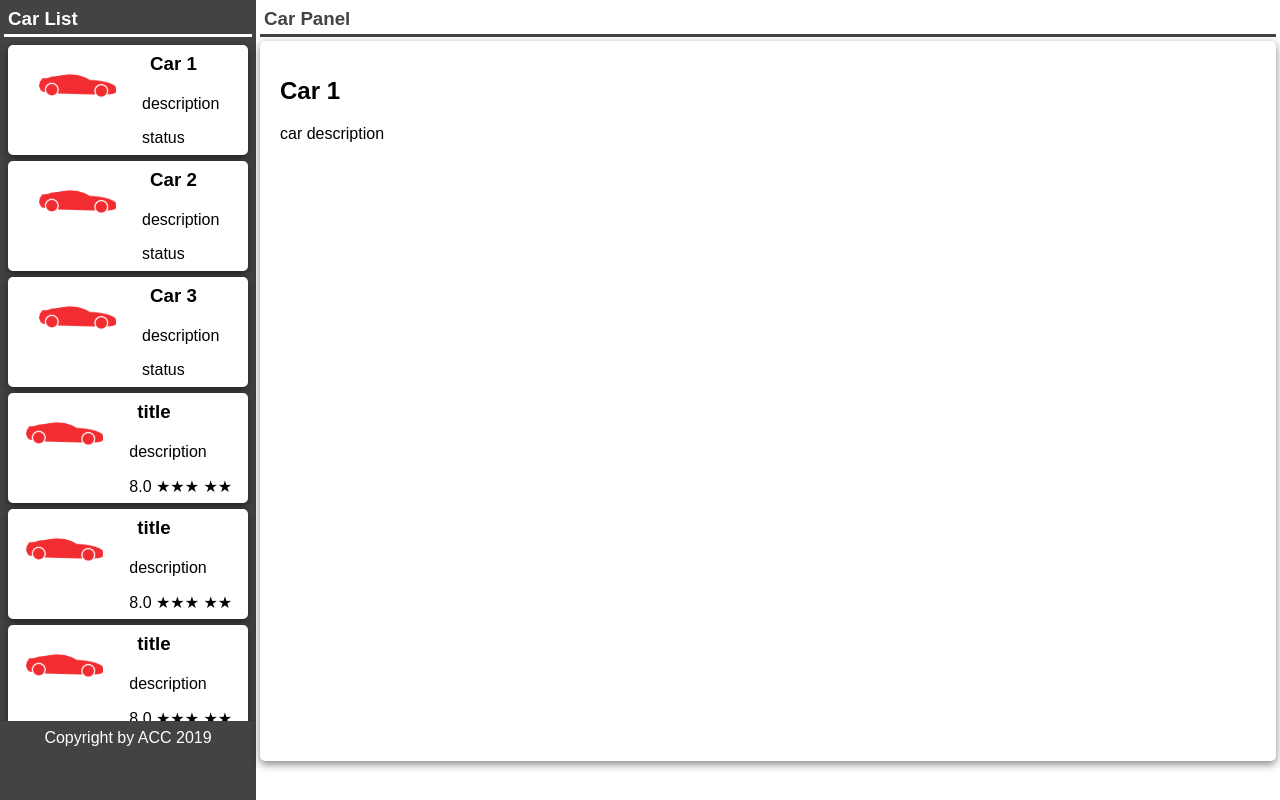
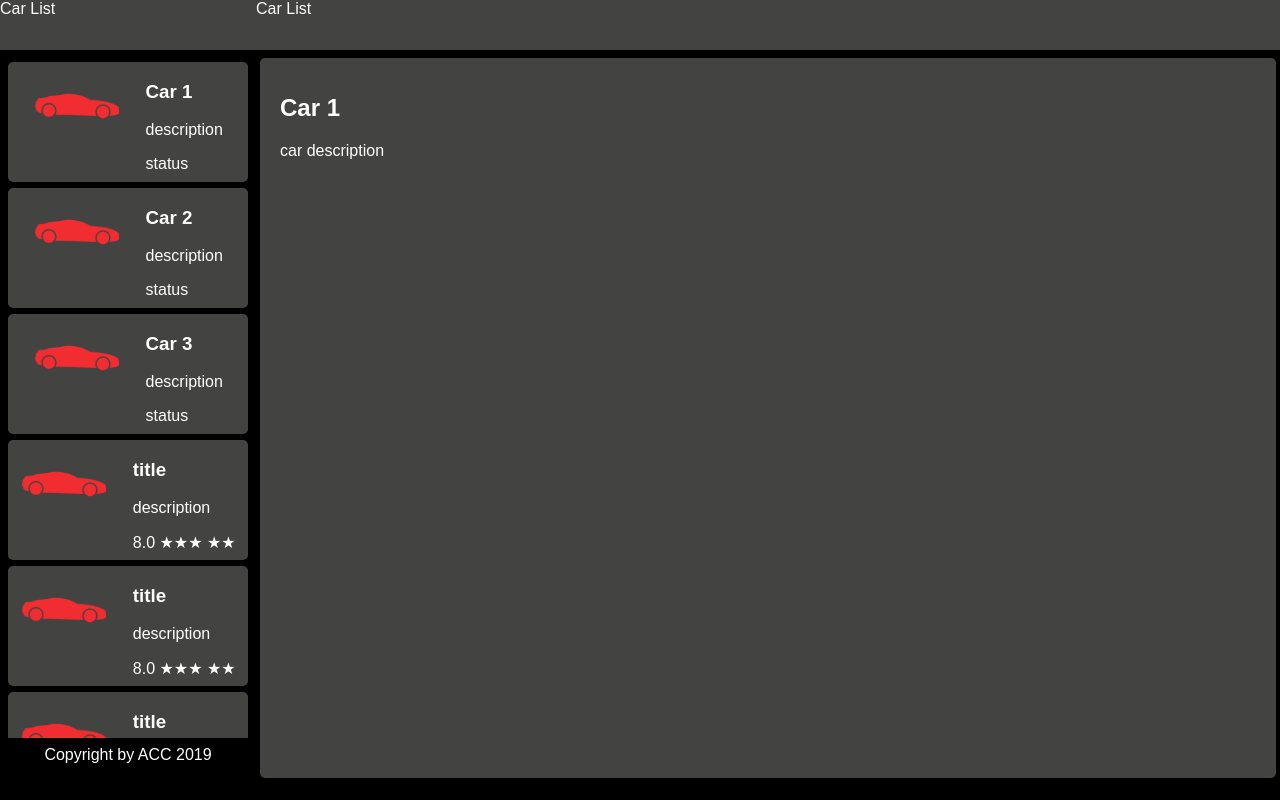
Before and after one commit to filesmuggler/acc-controlpanel, a plain HTML site: page index.html in a window 1280 px wide. Drawn offline with nearby package versions, Linux system fonts and the light colour scheme.

Commit message:
going for material design

```diff
--- a/index.html
+++ b/index.html
@@ -15,7 +15,12 @@
 
 <body>
     <div id="car-list-panel">
-        <h3 id="car-list-header">Car List</h3>
+        <div class="material-dark-header">
+            <div class="material-car-header">
+                Car List
+            </div>
+        </div>
+
         <div id="car-list" class="scroll">
             <div id="car-card" class="card">
                 <div class="flip-card">
@@ -169,7 +174,11 @@
         </div>
     </div>
     <div id="acc-presentation">
-        <h3 id="acc-presentation-header">Car Panel</h3>
+        <div class="material-dark-header">
+            <div class="material-car-header">
+                Car List
+            </div>
+        </div>
         <div class="car-details">
             <div id="car1" class="car-details-content">
                 <div>
@@ -198,11 +207,11 @@
             $("#acc-presentation > .car-details > div:gt(0)").hide();
             $(".flip-card-back a").on("click", function (e) {
                 var href = $(this).attr("href");
-                $("#acc-presentation > div > " + href).show();
-                $("#acc-presentation > div > :not(" + href + ")").hide();
+                $("#acc-presentation > .car-details > " + href).show();
+                $("#acc-presentation > .car-details > :not(" + href + ")").hide();
             });
         });
-        </script>
+    </script>
 </body>
 
 
--- a/style.css
+++ b/style.css
@@ -1,6 +1,6 @@
 html{
     margin: 0;
-    background-color: #434341;
+    background-color: black;
 }
 
 #car-list{
@@ -33,7 +33,7 @@ a{
 div.scroll{
     margin: 4px, 4px;
     padding-left: 0px;
-    background-color: #434341;
+    background-color: black;
     width: 100%;
     height: 85%;
     overflow-x: auto;
@@ -42,21 +42,19 @@ div.scroll{
 
 
 #acc-presentation{
-    background-color: white;
-    color: black;
+    background-color: black;
+    color: white;
     width: 80%;
     height: 100vh;
 }
 
 #acc-presentation-header{
-    color:#434341;
-    background-color: white;
-    border-bottom: #434341;
-    border-style: hidden hidden solid hidden;
+    color:white;
+    background-color: #434341;
 }
 
 #car-list-panel{
-    background-color: #434341;
+    background-color: black;
     color: white;
     width: 20%;
     height: 100vh;
@@ -64,13 +62,18 @@ div.scroll{
 
 #car-list-header{
     color:white;
-    border-bottom: white;
-    border-style: hidden hidden solid hidden;
+    background-color: #434341;
+    color: white;
+}
+
+.material-dark-header{
+    background-color: #434341;
+    height: 50px;
+    margin-bottom: 8px
 }
 
 h3{
-    margin: 4px;
-    padding: 4px;
+
 }
 
 #project-footer{
@@ -80,6 +83,8 @@ h3{
 }
 
 .car-details{
+    background-color: #434341;
+    color: white;
     margin: 4px;
     box-shadow: 0px 3px 8px 0px rgba(0,0,0,0.5);
     border-radius: 5px;
@@ -94,7 +99,7 @@ h3{
 
 /* Flip card part */
 .card{
-    height: 110px;
+    height: 120px;
     border-radius: 5px;
     margin: 2px 4px;
     padding: 2px 4px;
@@ -131,8 +136,8 @@ h3{
 }
 
 .flip-card-front {
-    background-color: white;
-    color: black;
+    background-color: #434341;
+    color: white;
     border-radius: 5px;
 }
 
```
